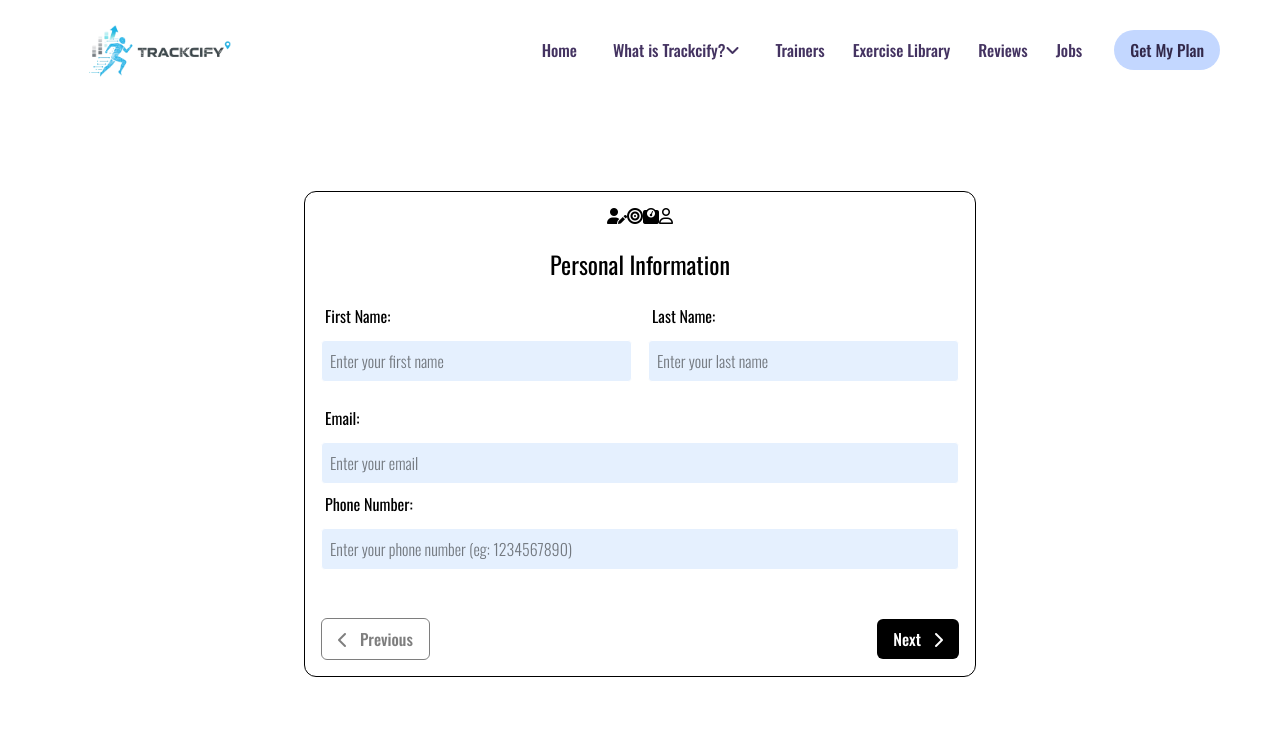
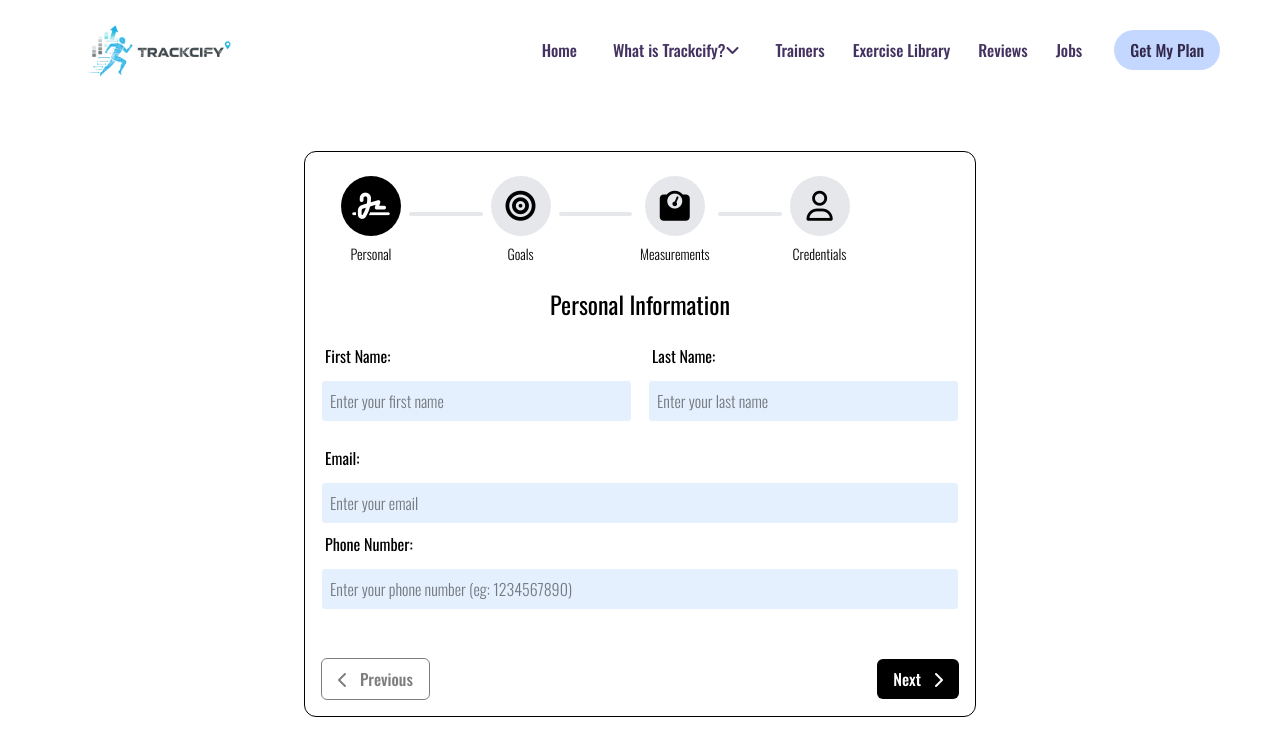
Before and after one commit to AbhilashReddy1519/Trackcify, a React (Vite) app in the folder client/: page /signup in a window 1280 px wide. Shown: the top 756 px of the page. Built offline with nearby package versions, Linux system fonts and the light colour scheme.

Commit message:
feat(multi-step-form): Enhance validation and improve progress step UI

```diff
--- a/client/src/components/layouts/MultiStepForm.jsx
+++ b/client/src/components/layouts/MultiStepForm.jsx
@@ -53,8 +53,10 @@ function MultiStepForm() {
 	}, [currentStep, formData, reset]);
 
 	const onNext = async (data) => {
+		console.log("DATA SEEN BY RHF FOR THIS STEP:", data);
 		// Manual Validation
 		const isValid = await trigger();
+		console.log("IS VALID?", isValid);
 		if (!isValid) return; // stop if validation fails
 		const updatedData = { ...formData, ...data };
 		updateFormData(updatedData);
@@ -73,7 +75,7 @@ function MultiStepForm() {
 		<>
 			<div className="min-h-[83.5vh] flex items-center justify-center bg-white p-4">
 				<div className="bg-white p-4 flex flex-col gap-6 justify-center  border rounded-xl w-full max-w-2xl">
-					<div className="flex justify-center items-center">
+					<div className="mx-5">
 						<ProgressSteps
 							currentStep={currentStep}
 							steps={steps}
--- a/client/src/components/public/ProgressSteps.jsx
+++ b/client/src/components/public/ProgressSteps.jsx
@@ -1,10 +1,10 @@
 import React from "react";
 
-function ProgressSteps({currentStep, steps}) {
-	return(
+function ProgressSteps({ currentStep, steps }) {
+	return (
 		<>
-            <div className="flex justify-between items-center mx-auto">
-                {steps.map((step,index) => {
+			<div className="flex justify-between items-center mt-2">
+				{steps.map((step, index) => {
 					const icon = step.icon;
 					const isCompleted = index < currentStep;
 					const isCurrent = index === currentStep;
@@ -12,12 +12,32 @@ function ProgressSteps({currentStep, steps}) {
 					return (
 						<div key={step.id} className="flex items-center flex-1">
 							<div className="flex flex-col items-center">
+								<div
+									className={`w-15 text-3xl h-15 rounded-full flex items-center justify-center transition-colors ${
+										isCompleted
+											? "bg-black text-white"
+											: isCurrent
+											? "bg-black text-white"
+											: "bg-gray-200 text-black"
+									}`}
+								>
 									{isCompleted ? (
 										<i className="fa-solid fa-check"></i>
 									) : (
 										icon
 									)}
 								</div>
+								<span className="text-sm mt-2 font-light block">
+									{step.name}
+								</span>
+							</div>
+							{index < steps.length - 1 && (
+								<div
+									className={`flex-1 h-1 mb-3 rounded mx-2 transition-colors ${
+										isCompleted ? "bg-black" : "bg-gray-200"
+									}`}
+								/>
+							)}
 						</div>
 					);
 				})}
--- a/client/src/features/useMultiStepForm.jsx
+++ b/client/src/features/useMultiStepForm.jsx
@@ -16,47 +16,44 @@ const stepSchemas = [
 export const steps = [
 	{
 		id: "personal",
-				name: "Personal Info",
-				icon: <i className="fa-solid fa-user-pen"></i>,
+		name: "Personal",
+		icon: <i className="fa-solid fa-signature"></i>,
 	},
 	{
 		id: "goals",
-				name: "Goals Info",
+		name: "Goals",
 		icon: <i className="fa-solid fa-bullseye"></i>,
 	},
 	{
 		id: "measurements",
-				name: "Measurements Info",
+		name: "Measurements",
 		icon: <i className="fa-solid fa-weight-scale"></i>,
 	},
 	{
 		id: "credentials",
-				name: "Credentials Info",
+		name: "Credentials",
 		icon: <i className="fa-regular fa-user"></i>,
 	},
 ];
 
-export function useMultiStepForm() {
-	const [currentStep, setCurrentStep] = useState(0);
-	const [formData, setFormData] = useState({
-		// Personal Info
+const initialFormData = {
 	firstName: "",
 	lastName: "",
 	email: "",
-        age: "",
-		gender: "",
 	phone: "",
-		// Goals Info
-		fitnessGoal: [],
+	goals: [],
 	mainGoal: "",
-		// Measurements Info
 	height: 0,
 	weight: 0,
-		// Credentials Info
+	age: 0,
+	gender: "",
 	username: "",
 	password: "",
+};
 
-	});
+export function useMultiStepForm() {
+	const [currentStep, setCurrentStep] = useState(0);
+	const [formData, setFormData] = useState(initialFormData);
 	const [isSubmitted, setIsSubmitted] = useState(false);
 
 	const isFirstStep = currentStep === 0;
@@ -82,7 +79,7 @@ export function useMultiStepForm() {
 	};
 
 	const resetForm = () => {
-		setFormData({});
+		setFormData(initialFormData);
 		setCurrentStep(0);
 		setIsSubmitted(false);
 	};
```
Lines whose indentation alone changed are shown as unchanged.
